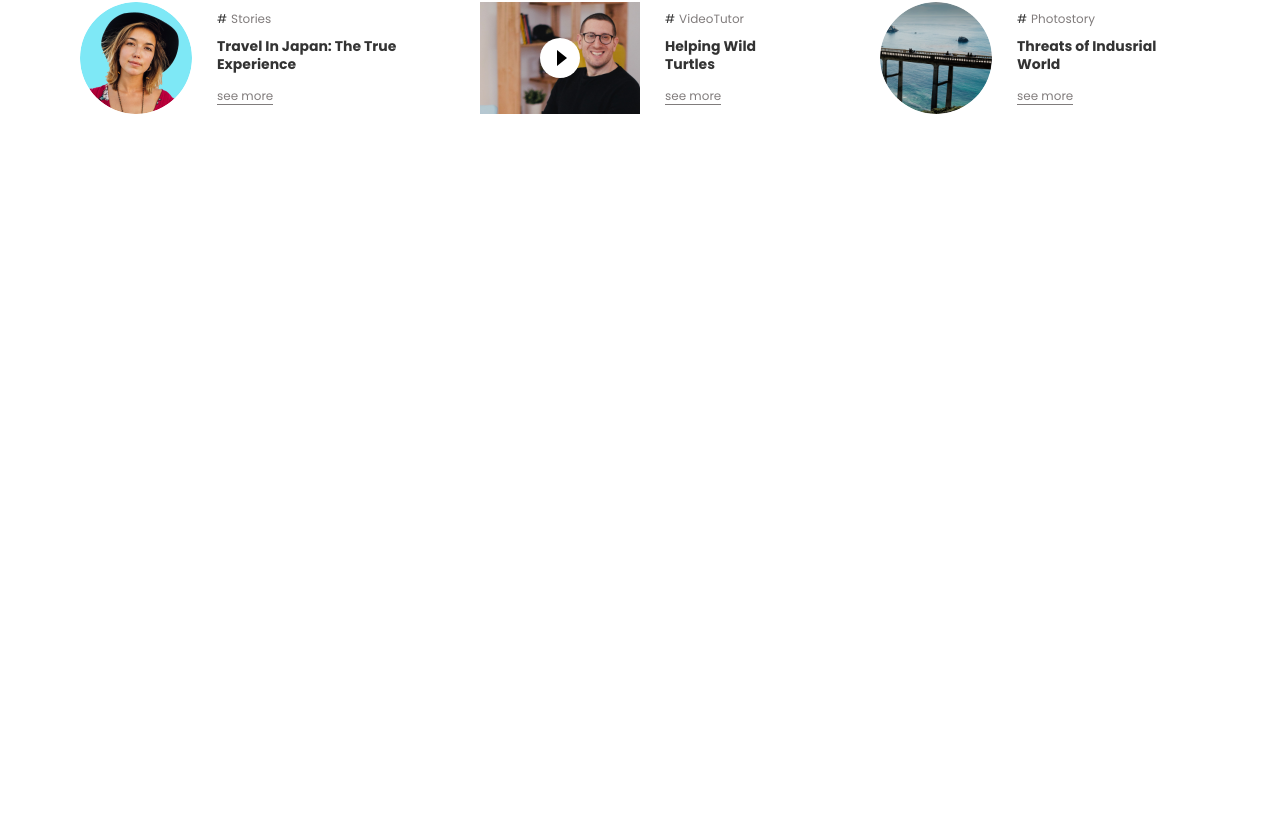
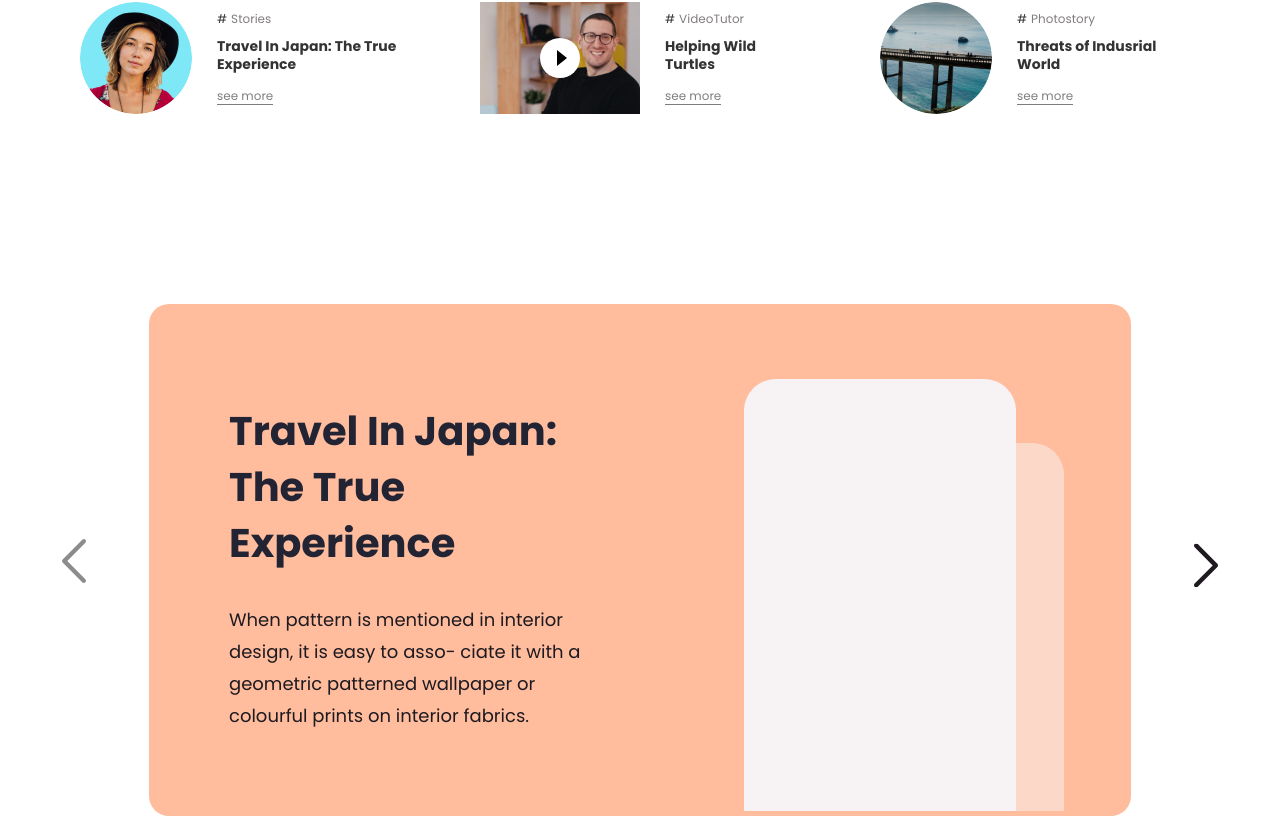
Before and after one commit to helljack26/rootz_nextjs, a Next.js app: page / in a window 1280 px wide. Shown: the part 939-1755 px from the top of the page. Before the commit the page ends 1113 px from the top, so only its background shows below. Built offline with nearby package versions, Linux system fonts and the light colour scheme.

Commit message:
add firstSlider

```diff
--- /dev/null
+++ b/components/firstSlider.jsx
@@ -0,0 +1,117 @@
+import { useEffect, useState, useRef } from 'react'
+import Image from 'next/image'
+
+import I from '../img/images'
+
+import Slider from "react-slick";
+
+import style from '../styles/main.module.scss';
+import "slick-carousel/slick/slick.css";
+import "slick-carousel/slick/slick-theme.css";
+
+
+const firstSliderData = [
+	{
+		slideId: 1,
+		slideTitle: 'Travel In Japan: The True Experience',
+		slideText: 'When pattern is mentioned in interior design, it is easy to asso- ciate it with a geometric patterned wallpaper or colourful prints on interior fabrics.',
+		sliderBgColor: '#FFBD9E',
+	},
+	{
+		slideId: 2,
+		slideTitle: 'Helping Wild Turtles To Travel In Japan',
+		slideText: 'The scale of the challenges facing our planet can seem daunting, but we can all do something. Challenges facing our planet can seem daunting, but we can all do something.',
+		sliderBgColor: '#FFADAD',
+	},
+	{
+		slideId: 3,
+		slideTitle: 'Threats of Modern Indusrial World ',
+		slideText: 'The scale of the challenges facing our planet can seem daunting, but we can all do something. Easy to asso- ciate it with a geometric patterned wallpaper.',
+		sliderBgColor: '#CBCBFF',
+	},
+]
+export const FirstSlider = () => {
+	const [sliderData, setState] = useState([])
+	const [currentPosition, setCurrentPosition] = useState(1)
+
+	const sliderRef = useRef(null)
+
+	const settings = {
+		dots: false,
+		infinite: false,
+		draggable: false,
+		arrows: false,
+		slidesToShow: 1,
+		slidesToScroll: 1,
+	};
+	const isFirstSlide = currentPosition === 1
+	const isLastSlide = sliderData && currentPosition === sliderData.length
+	const isOnlyOneSlide = sliderData && sliderData.length > 1
+
+	// const articleData = async () => {
+	// }
+
+	if (sliderData.length === 0) {
+		console.log('кайф');
+		setState(firstSliderData)
+		// const blog = await api.blog.getBlog();
+		// if (blog) {
+		// 	setState(withoutCurrent)
+		// }
+	}
+
+	// if (sliderData) {
+	// 	if (sliderData.length === 0) {
+	// 		return <></>
+	// 	}
+	// }
+
+	return (
+		<>
+			<section className={style.firstSlider}>
+
+				<div className={style.firstSlider_block}>
+					{isOnlyOneSlide &&
+						<>
+							<button
+								className={`${style.slider_controls_left} ${isFirstSlide && style.slider_controls_disable}`}
+								onClick={() => { (sliderRef.current).slickPrev(); setCurrentPosition(+currentPosition - 1) }}>
+								<Image src={I.sliderArrow} width={24} height={44} priority />
+							</button>
+							<button
+								className={`${style.slider_controls_right} ${isLastSlide && style.slider_controls_disable}`}
+								onClick={() => { (sliderRef.current).slickNext(); setCurrentPosition(+currentPosition + 1) }}>
+								<Image src={I.sliderArrow} width={24} height={44} priority />
+							</button>
+						</>
+					}
+					<Slider
+						ref={sliderRef}
+						{...settings}>
+						{sliderData &&
+							sliderData.map((c, id) => {
+								return (
+									<div key={id} >
+										<div className={style.firstSlider_item} style={{ backgroundColor: `${c.sliderBgColor}` }} >
+											<div className={style.firstSlider_item_col}>
+												<h2 className={style.firstSlider_item_col_title}>
+													{c.slideTitle}
+												</h2>
+												<p className={style.firstSlider_item_col_text}>
+													{c.slideText}
+												</p>
+											</div>
+											<div className={style.firstSlider_item_img}>
+												<Image src={I.firstSliderRectangle} priority />
+											</div>
+										</div>
+									</div>
+								)
+							})}
+					</Slider>
+				</div>
+
+			</section >
+		</>
+	)
+}
--- a/img/images.jsx
+++ b/img/images.jsx
@@ -9,9 +9,12 @@ import leafs from './leafs.svg'
 import post1 from './post1.png'
 import post2 from './post_video2.png'
 import post3 from './post3.png'
+// First slider
+import firstSliderRectangle from './slides_rectangle.svg'
 
 // Icons
 import locationIcon from './icons/location_icon.svg'
+import sliderArrow from './icons/slider_arrow_icon.svg'
 
 const I = {
     // Intro
@@ -25,8 +28,11 @@ const I = {
     post1: post1,
     post2: post2,
     post3: post3,
+    // First slider
+    firstSliderRectangle: firstSliderRectangle,
     // Icons
     locationIcon: locationIcon,
+    sliderArrow: sliderArrow,
 }
 
 export default I;
--- a/package.json
+++ b/package.json
@@ -7,9 +7,12 @@
   },
   "dependencies": {
     "@csstools/normalize.css": "^12.0.0",
+    "animate.css": "^4.1.1",
     "next": "latest",
     "react": "17.0.2",
-    "react-dom": "17.0.2"
+    "react-dom": "17.0.2",
+    "react-slick": "^0.29.0",
+    "slick-carousel": "^1.8.1"
   },
   "devDependencies": {
     "sass": "^1.54.5"
--- a/pages/index.jsx
+++ b/pages/index.jsx
@@ -9,6 +9,7 @@ import { Navbar } from '../components/navbar';
 import { NatureNeedsYou } from '../components/Intro/natureNeedsYou';
 import { MembersAndParrot } from '../components/Intro/membersAndParrot';
 import { Blog } from '../components/blog';
+import { FirstSlider } from '../components/firstSlider';
 
 
 export default function Home() {
@@ -29,6 +30,7 @@ export default function Home() {
                 </div>
 
                 <Blog />
+                <FirstSlider />
             </main>
 
         </>
--- a/styles/_mixins.scss
+++ b/styles/_mixins.scss
@@ -79,6 +79,12 @@
 }
 
 //////// Text //////////
+@mixin headerBold40() {
+    font-family: $fBold;
+    font-size: 40px;
+    color: $cBlack;
+    line-height: 56px;
+}
 @mixin headerBold20() {
     font-family: $fBold;
     font-size: 20px;
@@ -113,7 +119,7 @@
 @mixin plainText18() {
     font-family: $fRegular;
     font-size: 18px;
-    line-height: 28px;
+    line-height: 32px;
     color: $cBlack;
 
     @media (max-width: 992px) {
--- a/styles/main.module.scss
+++ b/styles/main.module.scss
@@ -228,7 +228,7 @@
     max-width: 1120px;
     margin: 0 auto;
     padding-top: 60px;
-    padding-bottom: 60px;
+    padding-bottom: 190px;
     column-gap: 55px;
     .article {
         display: flex;
@@ -336,3 +336,53 @@
         }
     }
 }
+
+.firstSlider {
+    .slider_controls_left {
+        position: absolute;
+        top: calc(50% - 22px);
+        left: -88px;
+    }
+    .slider_controls_right {
+        position: absolute;
+        top: calc(50% - 22px);
+        right: -88px;
+        transform: rotate(180deg);
+    }
+    .slider_controls_disable {
+        pointer-events: none;
+        cursor: default;
+        opacity: 0.5;
+    }
+    .firstSlider_block {
+        position: relative;
+        max-width: 992px;
+        width: 992px;
+        margin: 0 auto;
+        .firstSlider_item {
+            height: 512px;
+            border-radius: 20px;
+            display: grid;
+            grid-template-columns: 1fr 1fr;
+            justify-content: space-between;
+            padding-left: 80px;
+            column-gap: 10vw;
+            padding-right: 0px;
+            margin: 0px 5px;
+            .firstSlider_item_col {
+                align-self: center;
+                .firstSlider_item_col_title {
+                    @include headerBold40;
+                    color: #222433;
+                }
+                .firstSlider_item_col_text {
+                    @include plainText18;
+                    color: #1e1a20;
+                }
+            }
+            .firstSlider_item_img {
+                align-self: flex-end;
+            }
+        }
+    }
+}
```
Also changed, not shown: 1 other file (tests, documents, lock files or other folders).
